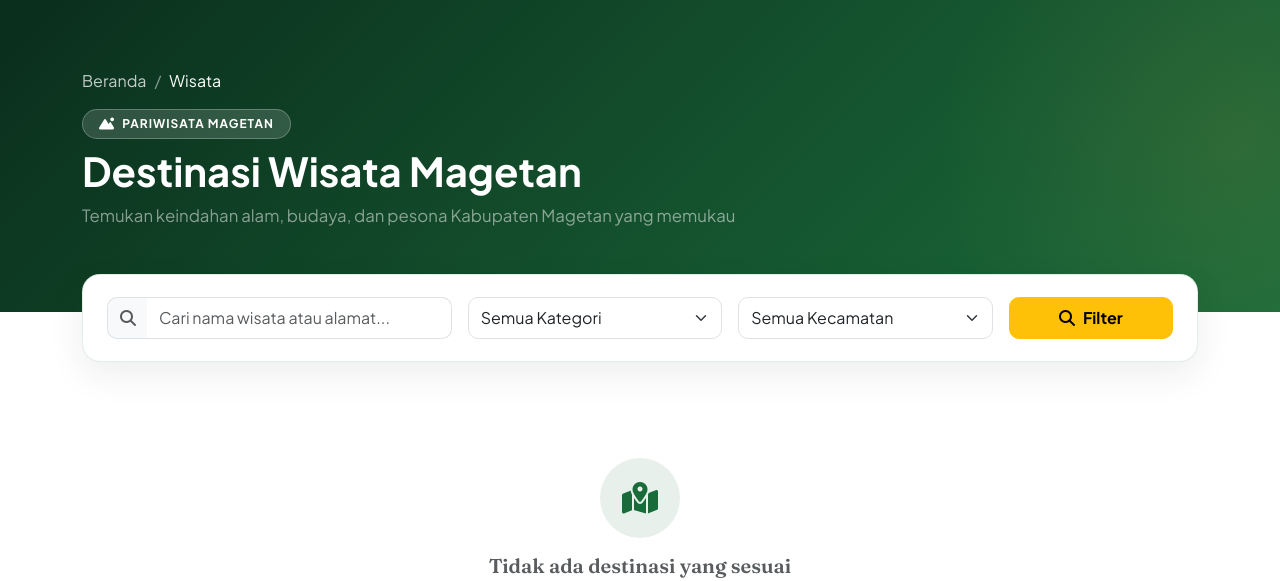
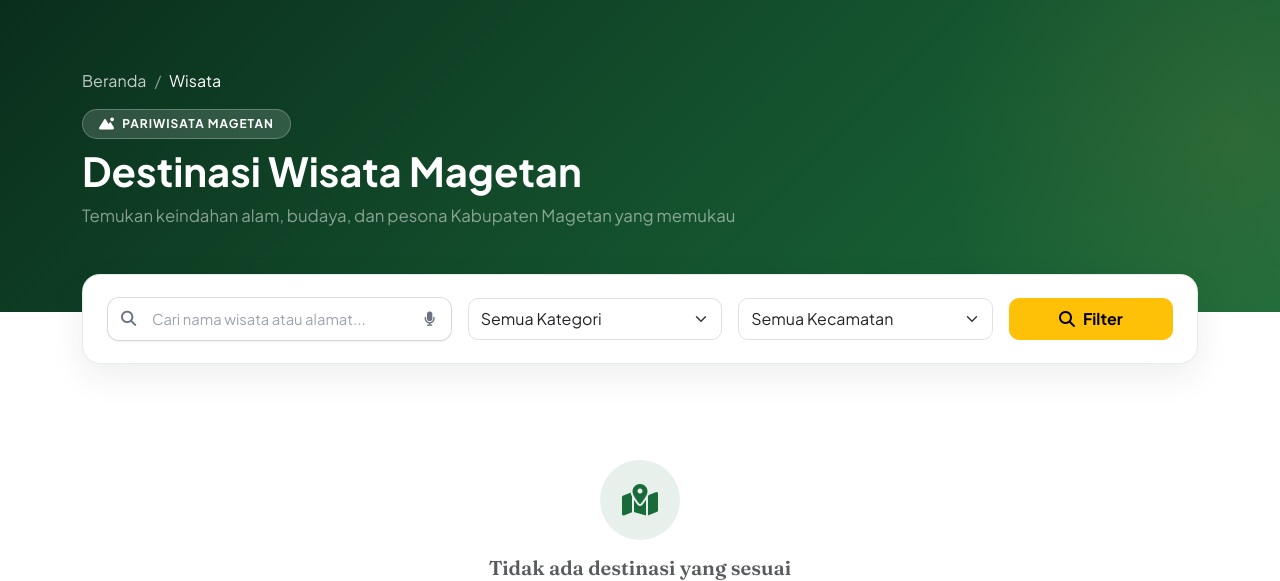
Before and after one commit to levydanendra775/magank-e-catalog, a Laravel app: template resources/views/public/wisata/index.blade.php in a window 1280 px wide. Shown: the part 83-664 px from the top of the page. Run offline with Laravel 12, Linux system fonts and the light colour scheme; the template is opened without the code that fills it, so the values that code supplies are empty.

Commit message:
feat(ui): integrasi komponen search input 21st.dev (Origin UI) dengan animasi loader & voice search

```diff
--- a/resources/views/public/wisata/index.blade.php
+++ b/resources/views/public/wisata/index.blade.php
@@ -274,10 +274,93 @@
     50%       { box-shadow: 0 3px 20px rgba(200, 155, 60, 0.9); }
 }
 
-/* Pinned card golden border glow */
-.wisata-card-21st.is-pinned {
-    border-color: rgba(200, 155, 60, 0.55);
-    box-shadow: 0 10px 30px rgba(0, 0, 0, 0.2), 0 0 0 1px rgba(200, 155, 60, 0.3);
+/* Origin UI Search Component Style (21st.dev inspired) */
+.origin-ui-search-wrapper {
+    position: relative;
+    width: 100%;
+}
+
+.origin-ui-input {
+    width: 100%;
+    height: 44px;
+    padding-left: 2.75rem !important;
+    padding-right: 2.75rem !important;
+    border-radius: 12px !important;
+    border: 1px solid rgba(0, 0, 0, 0.12) !important;
+    background-color: #ffffff !important;
+    color: #1f2937 !important;
+    font-size: 0.925rem;
+    box-shadow: 0 1px 2px rgba(0, 0, 0, 0.05);
+    transition: all 0.2s cubic-bezier(0.4, 0, 0.2, 1) !important;
+}
+
+.origin-ui-input::placeholder {
+    color: #9ca3af;
+}
+
+.origin-ui-input:focus {
+    border-color: #16a34a !important;
+    box-shadow: 0 0 0 3px rgba(22, 163, 74, 0.2) !important;
+    outline: none !important;
+}
+
+.origin-ui-input::-webkit-search-cancel-button,
+.origin-ui-input::-webkit-search-decoration,
+.origin-ui-input::-webkit-search-results-button,
+.origin-ui-input::-webkit-search-results-decoration {
+    -webkit-appearance: none;
+    appearance: none;
+}
+
+.origin-ui-mic-btn {
+    position: absolute;
+    top: 50%;
+    right: 6px;
+    transform: translateY(-50%);
+    width: 32px;
+    height: 32px;
+    border-radius: 8px;
+    border: none;
+    background: transparent;
+    color: #6b7280;
+    display: inline-flex;
+    align-items: center;
+    justify-content: center;
+    font-size: 0.9rem;
+    transition: all 0.2s ease;
+    cursor: pointer;
+    z-index: 5;
+}
+
+.origin-ui-mic-btn:hover {
+    color: #16a34a;
+    background-color: rgba(22, 163, 74, 0.1);
+}
+
+.origin-ui-mic-btn.listening {
+    color: #dc2626;
+    background-color: rgba(220, 38, 38, 0.12);
+    animation: micPulse 1.2s infinite ease-in-out;
+}
+
+@keyframes micPulse {
+    0% { transform: translateY(-50%) scale(1); }
+    50% { transform: translateY(-50%) scale(1.18); }
+    100% { transform: translateY(-50%) scale(1); }
+}
+
+.origin-ui-left-icon {
+    position: absolute;
+    top: 50%;
+    left: 14px;
+    transform: translateY(-50%);
+    color: #6b7280;
+    pointer-events: none;
+    z-index: 5;
+    display: flex;
+    align-items: center;
+    justify-content: center;
+    font-size: 0.95rem;
 }
 </style>
 @endpush
@@ -306,11 +389,33 @@
         <form action="{{ route('public.wisata') }}" method="GET">
             <div class="row g-3 align-items-center">
                 <div class="col-lg-4 col-md-12">
-                    <div class="input-group">
-                        <span class="input-group-text bg-light border-end-0" style="border-radius:10px 0 0 10px;">
-                            <i class="fa-solid fa-magnifying-glass text-muted"></i>
-                        </span>
-                        <input type="text" name="q" class="form-control border-start-0 py-2" style="border-radius:0 10px 10px 0;" placeholder="Cari nama wisata atau alamat..." value="{{ request('q') }}">
+                    <div class="origin-ui-search-wrapper">
+                        <label for="search-input" class="visually-hidden">Search input</label>
+                        <input
+                            type="search"
+                            id="search-input"
+                            name="q"
+                            class="form-control origin-ui-input"
+                            placeholder="Cari nama wisata atau alamat..."
+                            value="{{ request('q') }}"
+                            autocomplete="off"
+                        >
+                        {{-- Left side search icon / spin loader --}}
+                        <div class="origin-ui-left-icon">
+                            <i id="search-spinner" class="fa-solid fa-circle-notch fa-spin text-success d-none"></i>
+                            <i id="search-icon" class="fa-solid fa-magnifying-glass"></i>
+                        </div>
+
+                        {{-- Right side microphone button for voice search --}}
+                        <button
+                            type="button"
+                            id="mic-search-btn"
+                            class="origin-ui-mic-btn"
+                            aria-label="Press to speak"
+                            title="Cari dengan suara (Bicara)"
+                        >
+                            <i class="fa-solid fa-microphone"></i>
+                        </button>
                     </div>
                 </div>
                 <div class="col-lg-3 col-md-4">
@@ -489,4 +594,84 @@
         {{ $wisata->links() }}
     </div>
 </div>
+
+@push('scripts')
+<script>
+document.addEventListener('DOMContentLoaded', function() {
+    const searchInput = document.getElementById('search-input');
+    const searchIcon = document.getElementById('search-icon');
+    const searchSpinner = document.getElementById('search-spinner');
+    const micBtn = document.getElementById('mic-search-btn');
+    let typingTimer;
+
+    if (searchInput) {
+        searchInput.addEventListener('input', function() {
+            if (this.value.trim().length > 0) {
+                searchIcon.classList.add('d-none');
+                searchSpinner.classList.remove('d-none');
+
+                clearTimeout(typingTimer);
+                typingTimer = setTimeout(function() {
+                    searchSpinner.classList.add('d-none');
+                    searchIcon.classList.remove('d-none');
+                }, 400);
+            } else {
+                searchSpinner.classList.add('d-none');
+                searchIcon.classList.remove('d-none');
+            }
+        });
+    }
+
+    // Voice Search Feature (Web Speech API)
+    if (micBtn && searchInput) {
+        const SpeechRecognition = window.SpeechRecognition || window.webkitSpeechRecognition;
+        if (SpeechRecognition) {
+            const recognition = new SpeechRecognition();
+            recognition.lang = 'id-ID';
+            recognition.interimResults = false;
+            recognition.maxAlternatives = 1;
+
+            micBtn.addEventListener('click', function() {
+                if (micBtn.classList.contains('listening')) {
+                    recognition.stop();
+                } else {
+                    try {
+                        recognition.start();
+                    } catch(e) {}
+                }
+            });
+
+            recognition.onstart = function() {
+                micBtn.classList.add('listening');
+                searchInput.placeholder = 'Mendengarkan... Bicara sekarang';
+            };
+
+            recognition.onend = function() {
+                micBtn.classList.remove('listening');
+                searchInput.placeholder = 'Cari nama wisata atau alamat...';
+            };
+
+            recognition.onresult = function(event) {
+                const transcript = event.results[0][0].transcript;
+                searchInput.value = transcript;
+                searchIcon.classList.add('d-none');
+                searchSpinner.classList.remove('d-none');
+                setTimeout(() => {
+                    searchInput.form.submit();
+                }, 300);
+            };
+
+            recognition.onerror = function(event) {
+                micBtn.classList.remove('listening');
+                searchInput.placeholder = 'Cari nama wisata atau alamat...';
+            };
+        } else {
+            micBtn.addEventListener('click', function() {
+                alert('Fitur pencarian suara tidak didukung di browser ini. Silakan ketik nama wisata secara manual.');
+            });
+        }
+    }
+});
+</script>
+@endpush
 @endsection
```
